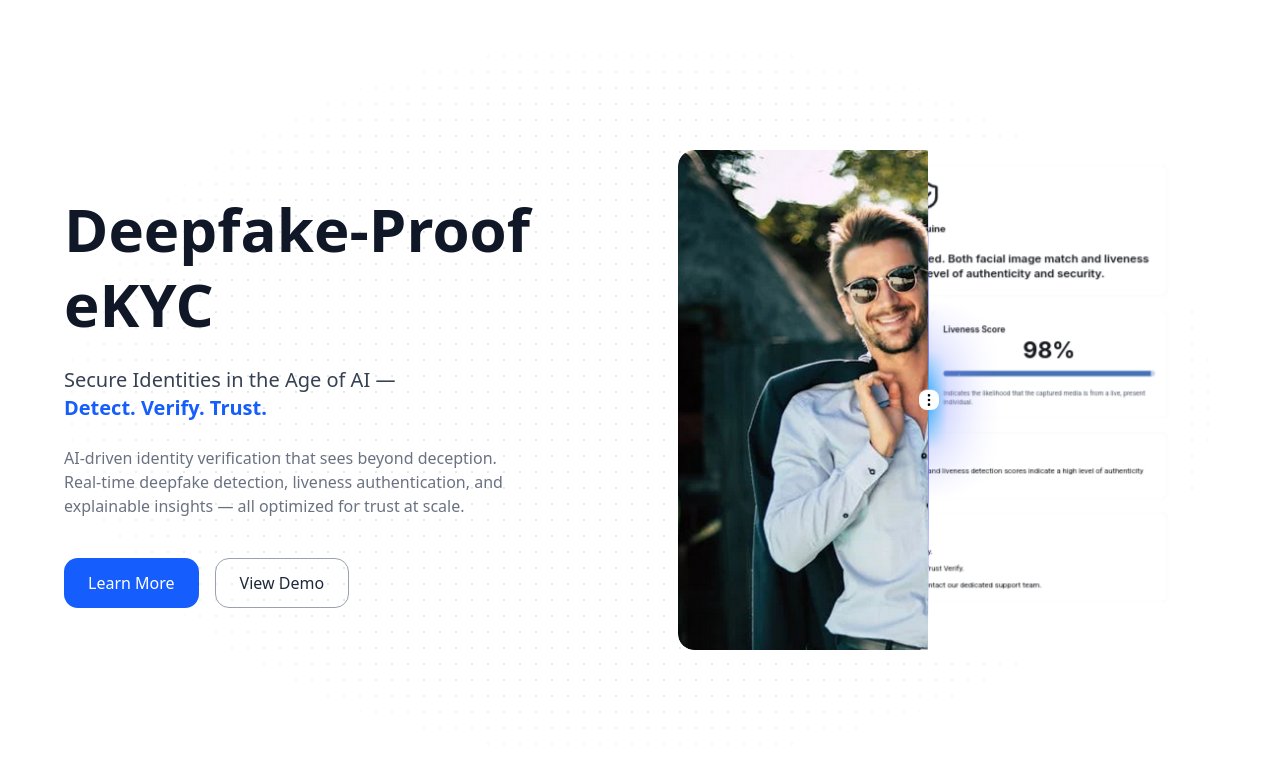
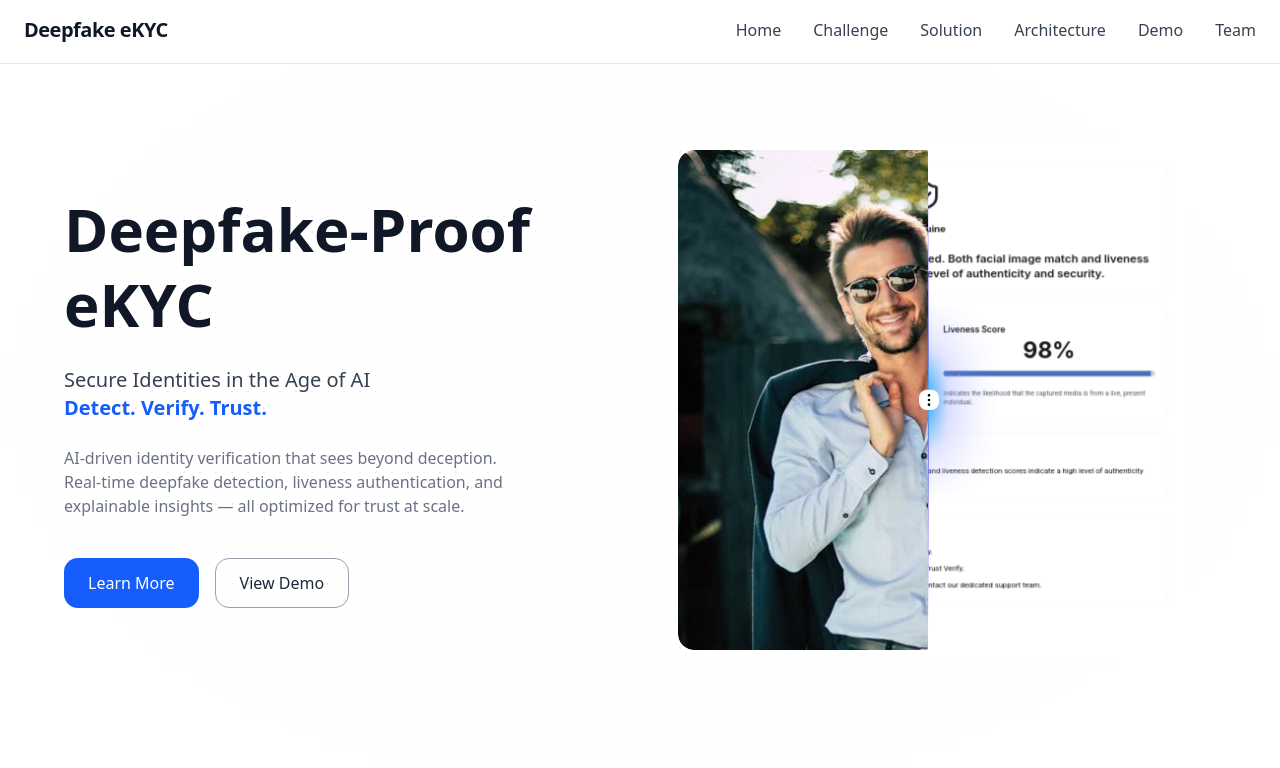
Before and after one commit to 23Aryansharma11/zen_tej, a Next.js app: page / in a window 1280 px wide. Shown: the top 768 px of the page. Built offline with nearby package versions, Linux system fonts and the light colour scheme.

Commit message:
add navbar

```diff
--- a/app/layout.tsx
+++ b/app/layout.tsx
@@ -1,6 +1,7 @@
 import type { Metadata } from "next";
 import { Geist, Geist_Mono } from "next/font/google";
 import "./globals.css";
+import Navbar from "@/components/navbar";
 
 const geistSans = Geist({
   variable: "--font-geist-sans",
@@ -29,6 +30,7 @@ export default function RootLayout({
       >
         <div className="relative h-full w-full bg-white">
           <div className="absolute h-full w-full bg-[radial-gradient(#e5e7eb_1px,transparent_1px)] [background-size:16px_16px] [mask-image:radial-gradient(ellipse_50%_50%_at_50%_50%,#000_70%,transparent_100%)]"></div>
+          <Navbar />
           {children}
         </div>
       </body>
--- a/app/page.tsx
+++ b/app/page.tsx
@@ -1,15 +1,16 @@
 import { Compare } from "@/components/ui/compare";
+import Link from "next/link";
 
 export default function Home() {
   return (
-    <section className="relative flex flex-col-reverse md:flex-row items-center justify-between min-h-screen px-6 md:px-16 py-12 overflow-hidden">
+    <section className="relative flex flex-col-reverse md:flex-row items-center justify-between min-h-screen px-6 md:px-16 py-24 md:py-12 overflow-hidden">
       {/* Text Section */}
-      <div className="relative z-10 w-full md:w-1/2 flex flex-col items-start gap-6 text-center md:text-left">
+      <div className="relative z-10 w-full md:w-1/2 flex flex-col items-start gap-2 md:gap-6 text-center md:text-left">
         <h1 className="text-4xl md:text-6xl font-bold text-gray-900 leading-tight">
           Deepfake-Proof eKYC
         </h1>
         <p className="text-lg md:text-xl text-gray-700 max-w-xl">
-          Secure Identities in the Age of AI — <br />
+          Secure Identities in the Age of AI <br />
           <span className="text-blue-600 font-semibold">
             Detect. Verify. Trust.
           </span>
@@ -24,9 +25,12 @@ export default function Home() {
           <button className="px-6 py-3 bg-blue-600 hover:bg-blue-700 text-white rounded-xl font-medium transition-all duration-300">
             Learn More
           </button>
-          <button className="px-6 py-3 border border-gray-400 hover:border-gray-600 text-gray-800 rounded-xl font-medium transition-all duration-300">
+          <Link
+            href={"/upload"}
+            className="px-6 py-3 border border-gray-400 hover:border-gray-600 text-gray-800 rounded-xl font-medium transition-all duration-300"
+          >
             View Demo
-          </button>
+          </Link>
         </div>
       </div>
 
--- /dev/null
+++ b/components/navbar.tsx
@@ -0,0 +1,87 @@
+"use client";
+
+import { useState } from "react";
+import { motion, AnimatePresence } from "framer-motion";
+import { Menu, X } from "lucide-react";
+
+export default function Navbar() {
+  const [isOpen, setIsOpen] = useState(false);
+
+  // ✅ Centralized, easily customizable nav items
+  const navLinks = [
+    { label: "Home", to: "/" },
+    { label: "Challenge", to: "#challenge" },
+    { label: "Solution", to: "#solution" },
+    { label: "Architecture", to: "#architecture" },
+    { label: "Demo", to: "/upload" },
+    { label: "Team", to: "#team" },
+  ];
+
+  return (
+    <nav className="fixed top-0 left-0 w-full bg-white/90 backdrop-blur-md border-b border-gray-200 z-50 h-16">
+      <div className="max-w-7xl mx-auto flex items-center justify-between px-6 py-4">
+        {/* Logo */}
+        <div className="text-xl font-bold text-gray-900 tracking-tight">
+          Deepfake eKYC
+        </div>
+
+        {/* Desktop Nav */}
+        <ul className="hidden md:flex items-center justify-center gap-8 text-gray-700 font-medium">
+          {navLinks.map(({ label, to }) => (
+            <motion.li
+              key={label}
+              whileHover={{ scale: 1.1 }}
+              whileTap={{ scale: 0.95 }}
+            >
+              <a
+                href={to}
+                className="hover:text-blue-600 transition-colors duration-300"
+              >
+                {label}
+              </a>
+            </motion.li>
+          ))}
+        </ul>
+
+        {/* Mobile Toggle */}
+        <button
+          className="md:hidden text-gray-700"
+          onClick={() => setIsOpen(!isOpen)}
+        >
+          {isOpen ? <X size={24} /> : <Menu size={24} />}
+        </button>
+      </div>
+
+      {/* Mobile Menu */}
+      <AnimatePresence>
+        {isOpen && (
+          <motion.div
+            initial={{ opacity: 0, y: -20 }}
+            animate={{ opacity: 1, y: 0 }}
+            exit={{ opacity: 0, y: -20 }}
+            transition={{ duration: 0.25 }}
+            className="md:hidden bg-white border-t border-gray-200 shadow-md"
+          >
+            <ul className="flex flex-col items-center gap-4 py-4 text-gray-700 font-medium">
+              {navLinks.map(({ label, to }) => (
+                <motion.li
+                  key={label}
+                  whileHover={{ scale: 1.05 }}
+                  whileTap={{ scale: 0.95 }}
+                >
+                  <a
+                    href={to}
+                    className="hover:text-blue-600 transition-colors duration-300"
+                    onClick={() => setIsOpen(false)}
+                  >
+                    {label}
+                  </a>
+                </motion.li>
+              ))}
+            </ul>
+          </motion.div>
+        )}
+      </AnimatePresence>
+    </nav>
+  );
+}
```
